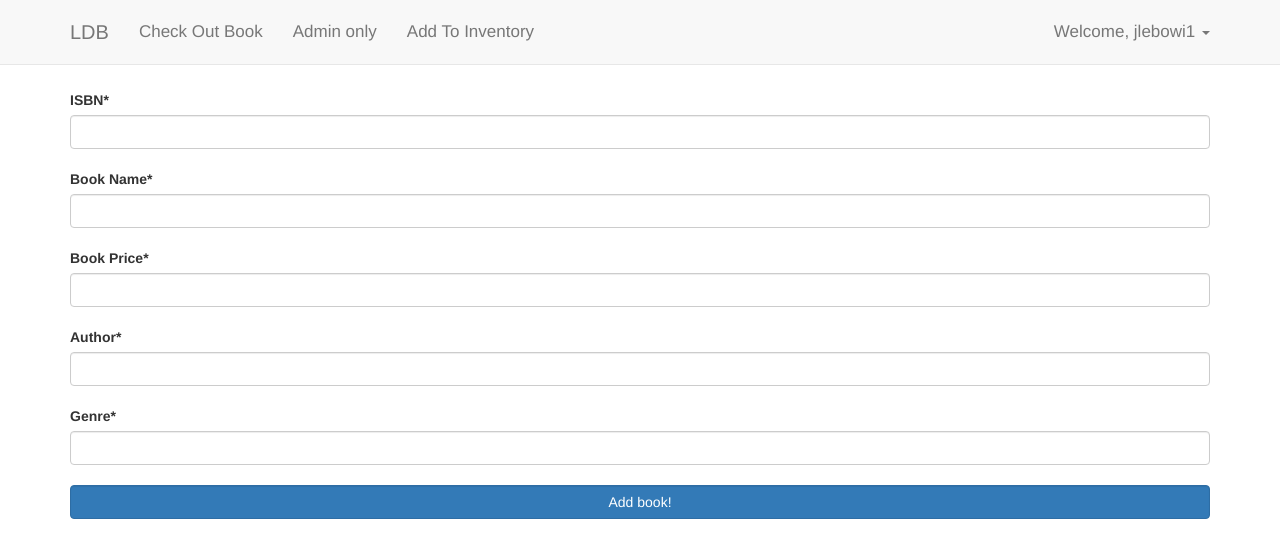
After one commit to AugmentedMode/database-final, a Flask app: page /add_books/ in a window 1280 px wide. The commit adds this page. Shown: the top 558 px of the page. Run offline with Flask 2, Linux system fonts and the light colour scheme; a user stored in the database is signed in; some libraries are stand-ins or nearby versions.

Commit message:
can now add books to inventory

```diff
--- a/manage.py
+++ b/manage.py
@@ -7,7 +7,7 @@ from flask import (
 
 from utils.forms import (
     LoginForm, SignUpForm,
-    ChangeEmailForm, ChangePasswordForm
+    ChangeEmailForm, ChangePasswordForm, AddBooksForm
 )
 
 from flask_restful import Resource, Api, reqparse
@@ -137,5 +137,21 @@ def checkout():
 def admin():
     return 'ADMIN'
 
+@app.route('/add_books/', methods=['GET', 'POST'])
+@login_required
+def add_books():
+    form = AddBooksForm()
+    print('VERY BEFORE')
+    if form.validate_on_submit():
+        isbn = request.form['isbn']
+        book_name = request.form['book_name']
+        book_price = request.form['book_price']
+        author = request.form['author']
+        genre = request.form['genre']
+        functions.add_to_inventory(isbn, book_name, book_price, author, genre)
+        return redirect('/homepage')
+
+    return render_template('add_books.html', form=form, username=session['username'])
+
 if __name__ == '__main__':
     app.run(debug=True)
--- /dev/null
+++ b/templates/add_books.html
@@ -0,0 +1,32 @@
+{% extends "index.html" %}
+
+{% block content %}
+
+<div class="container" style="padding-top: 2%">
+  <form method="POST" action='/add_books/'>
+    {{ form.csrf_token }}
+    {{ form.isbn.label }}
+    <br>
+    {{ form.isbn(class='form-control no_borders') }}
+    <br>
+    {{ form.book_name.label }}
+    <br>
+    {{ form.book_name(class='form-control no_borders') }}
+    <br>
+    {{ form.book_price.label }}
+    <br>
+    {{ form.book_price(class='form-control no_borders') }}
+    <br>
+    {{ form.author.label }}
+    <br>
+    {{ form.author(class='form-control no_borders') }}
+    <br>
+    {{ form.genre.label }}
+    <br>
+    {{ form.genre(class='form-control no_borders') }}
+    <br>
+    {{ form.submit(class='form-control btn btn-primary no_borders') }}
+  </form>
+</div>
+
+{% endblock %}
--- a/templates/index.html
+++ b/templates/index.html
@@ -38,6 +38,9 @@
                         {% if session['admin'] %}
                         <li>
                             <a href="/admin">Admin only</a>
+                        </li>
+                        <li>
+                            <a href="/add_books">Add To Inventory</a>
                         </li>
                         {% endif %}
 
--- a/utils/forms.py
+++ b/utils/forms.py
@@ -1,5 +1,5 @@
 from flask_wtf import FlaskForm
-from wtforms import TextField, PasswordField, SubmitField, SelectMultipleField, HiddenField
+from wtforms import TextField, PasswordField, SubmitField, SelectMultipleField, HiddenField, IntegerField
 from flask_pagedown.fields import PageDownField
 from wtforms import validators
 
@@ -45,3 +45,12 @@ class ChangePasswordForm(FlaskForm):
     confirm_password = PasswordField('Confirm Password*', [validators.Required("Confirm \
       your password")])
     submit = SubmitField('Update Password')
+
+
+class AddBooksForm(FlaskForm):
+    isbn = TextField('ISBN*')
+    book_name = TextField('Book Name*')
+    book_price = TextField('Book Price*')
+    author = TextField('Author*')
+    genre = TextField('Genre*')
+    submit = SubmitField('Add book!')
```
Also changed, not shown: utils/functions.py (+15 -0 lines), database.db.
